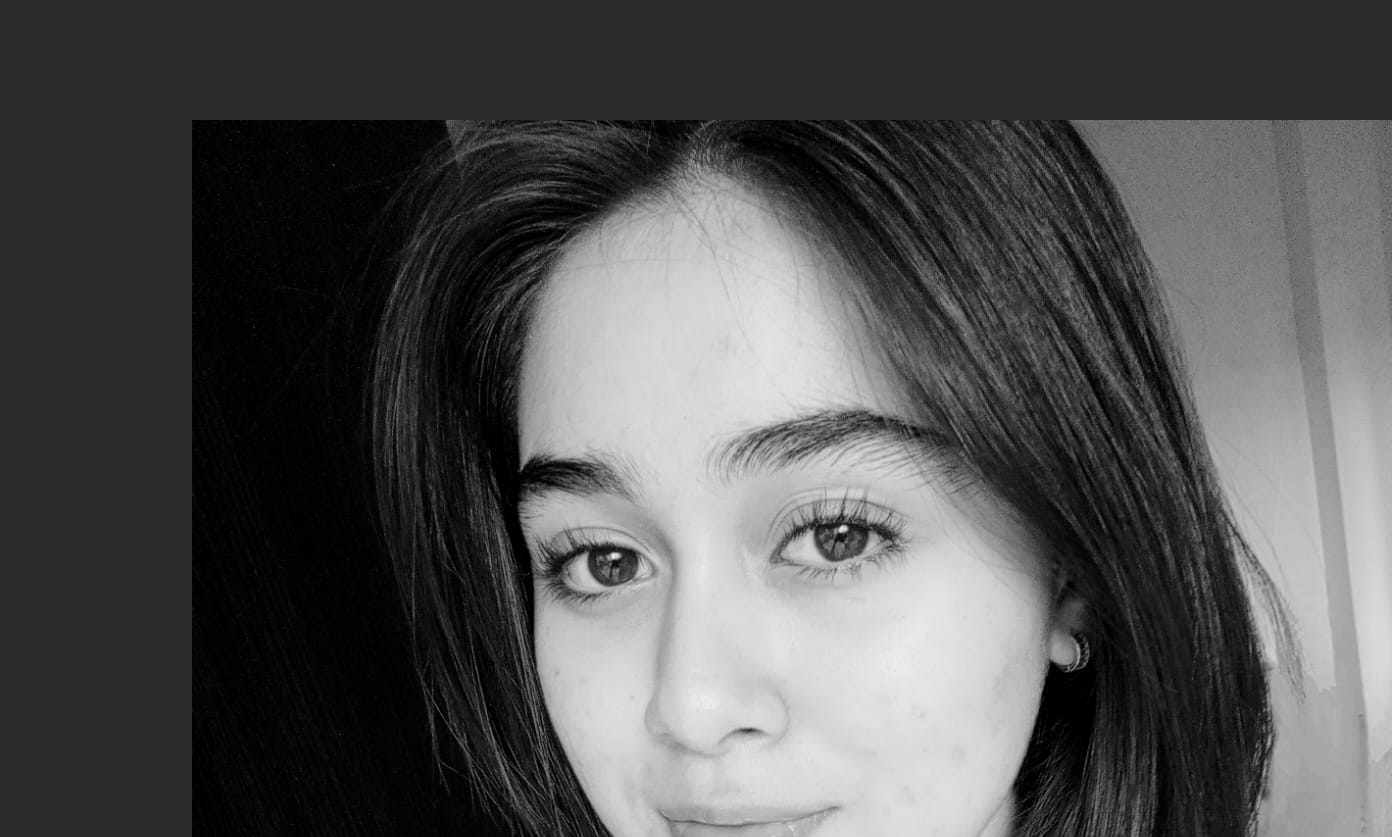
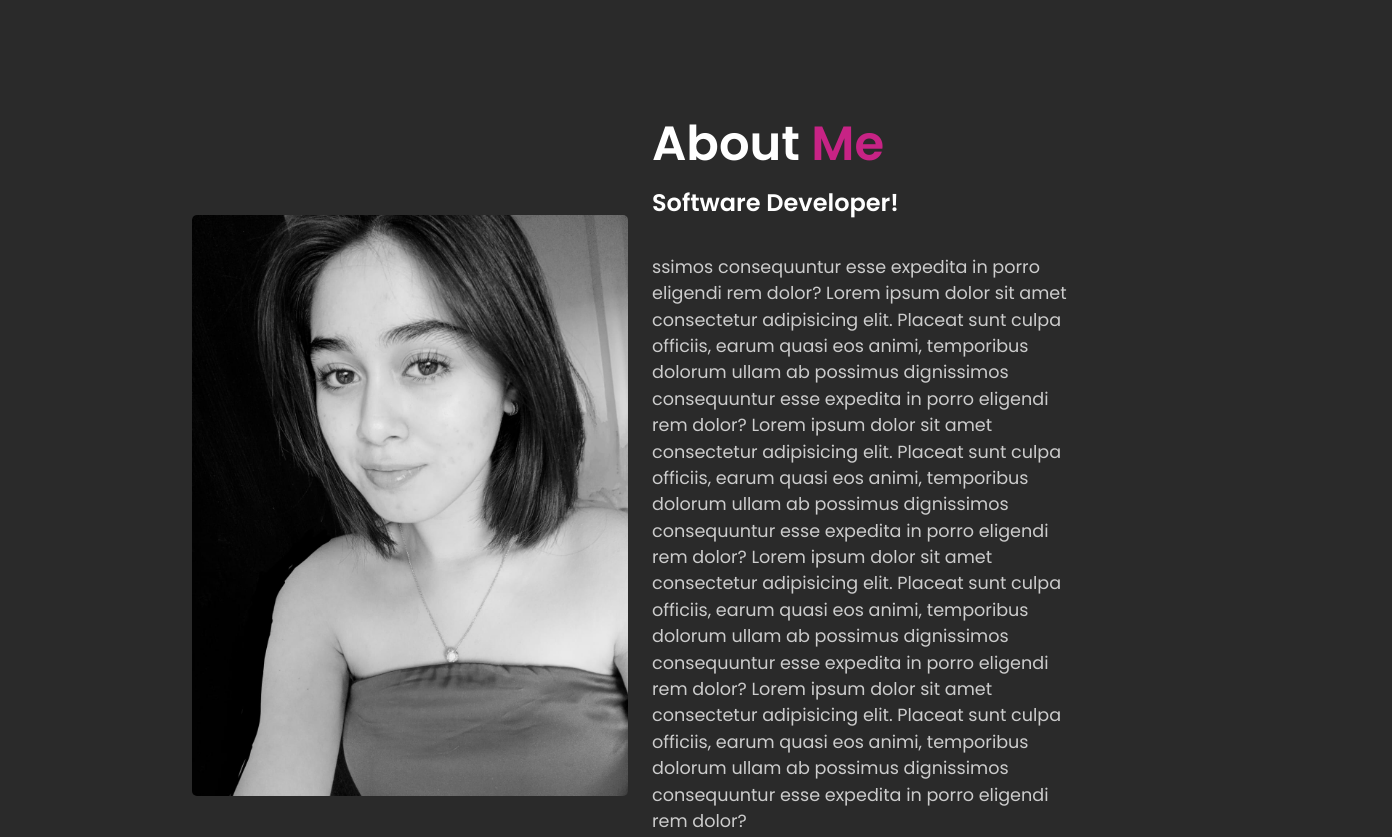
Before and after one commit to lorena2119/portfolio, a plain HTML site: page index.html in a window 1280 px wide. Shown: the part 840-1677 px from the top of the page, 1392 px wide, since content can reach past the window. Drawn offline with nearby package versions, Linux system fonts and the light colour scheme.

Commit message:
feat: :lipstick: Estilos sección "about me"

```diff
--- a/css/style.css
+++ b/css/style.css
@@ -165,3 +165,34 @@ section{
 .img:hover{
     transform: scale(1.1);
 }
+.about{
+    display: grid;
+    grid-template-columns: repeat(2, 1fr);
+    align-items: center;
+    gap: 1.5rem;
+}
+.about-img img{
+    max-width: 530px;
+    object-fit: cover;
+    height: auto;
+    width: 100%;
+    border-radius: 5px;
+}
+.about-text h2{
+    font-size: var(--h2-font);
+    line-height: 1;
+}
+.about-text h4{
+    font-size: 24px;
+    font-weight: 600;
+    color: var(--text-color);
+    line-height: 1.7;
+    margin: 15px 0 30px;
+}
+.about-text p{
+    font-size: var(--p-font);
+    line-height: 1.5;
+    color: var(--second-color);
+    margin-bottom: 4rem;
+
+}
--- a/index.html
+++ b/index.html
@@ -45,7 +45,7 @@
             <h2>About <span>Me</span></h2>
             <h4>Software Developer!</h4>
             <p>
-                Lorem ipsum dolor sit amet consectetur adipisicing elit. Placeat sunt culpa officiis, earum quasi eos animi, temporibus dolorum ullam ab possimus dignissimos consequuntur esse expedita in porro eligendi rem dolor?
+                ssimos consequuntur esse expedita in porro eligendi rem dolor? Lorem ipsum dolor sit amet consectetur adipisicing elit. Placeat sunt culpa officiis, earum quasi eos animi, temporibus dolorum ullam ab possimus dignissimos consequuntur esse expedita in porro eligendi rem dolor? Lorem ipsum dolor sit amet consectetur adipisicing elit. Placeat sunt culpa officiis, earum quasi eos animi, temporibus dolorum ullam ab possimus dignissimos consequuntur esse expedita in porro eligendi rem dolor? Lorem ipsum dolor sit amet consectetur adipisicing elit. Placeat sunt culpa officiis, earum quasi eos animi, temporibus dolorum ullam ab possimus dignissimos consequuntur esse expedita in porro eligendi rem dolor? Lorem ipsum dolor sit amet consectetur adipisicing elit. Placeat sunt culpa officiis, earum quasi eos animi, temporibus dolorum ullam ab possimus dignissimos consequuntur esse expedita in porro eligendi rem dolor?
             </p>
         </div>
     </section>
```
